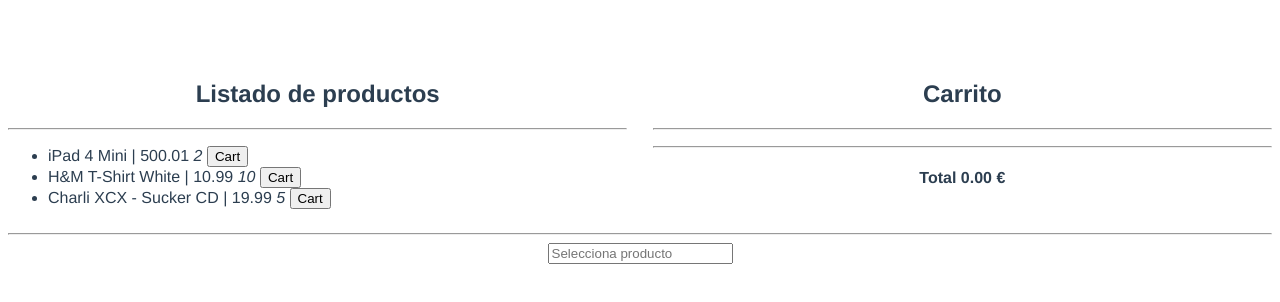
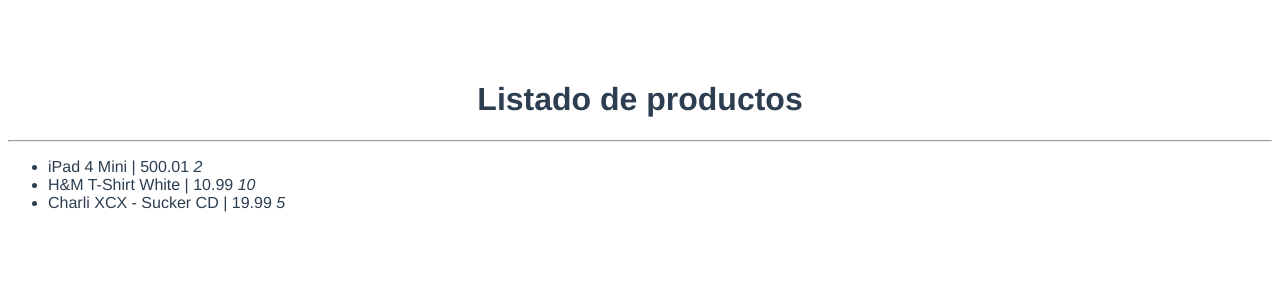
Before and after one commit to juanwmedia/vuex-desde-cero, a Vue app: page / in a window 1280 px wide. Shown: the top 302 px of the page. Built offline with nearby package versions, Linux system fonts and the light colour scheme.

Commit message:
Basic state managment
State, Mutations, Actions and Getters

```diff
--- a/src/App.vue
+++ b/src/App.vue
@@ -1,22 +1,16 @@
 <template>
   <div id="app">
     <AppProductList />
-    <AppShoppingCart />
-    <AppProductEdit />
   </div>
 </template>
 
 <script>
 import AppProductList from "./components/AppProductList.vue";
-import AppShoppingCart from "./components/AppShoppingCart.vue";
-import AppProductEdit from "./components/AppProductEdit.vue";
 export default {
   name: "app",
   components: {
     AppProductList,
-    AppShoppingCart,
-    AppProductEdit
-  }
+  },
 };
 </script>
 
--- a/src/api/shop.js
+++ b/src/api/shop.js
@@ -4,7 +4,8 @@
 const _products = [
   { id: 1, title: "iPad 4 Mini", price: 500.01, inventory: 2 },
   { id: 2, title: "H&M T-Shirt White", price: 10.99, inventory: 10 },
-  { id: 3, title: "Charli XCX - Sucker CD", price: 19.99, inventory: 5 }
+  { id: 3, title: "Charli XCX - Sucker CD", price: 19.99, inventory: 5 },
+  { id: 4, title: "Rtx 6600XT", price: 249.99, inventory: 0 }
 ];
 
 export default {
--- a/src/components/AppProductEdit.vue
+++ /dev/null
@@ -1,25 +0,0 @@
-<template>
-  <div>
-    <hr />
-    <input type="text" v-model="title" placeholder="Selecciona producto" />
-  </div>
-</template>
-
-<script>
-export default {
-  name: "AppProductEdit",
-  computed: {
-    // selectedProduct() {
-    //   return this.$store.getters.selectedProduct;
-    // }
-    title: {
-      get() {
-        return this.$store.getters.selectedProduct.title;
-      },
-      set(value) {
-        this.$store.commit("editProduct", { title: value });
-      }
-    }
-  }
-};
-</script>
--- a/src/components/AppProductList.vue
+++ b/src/components/AppProductList.vue
@@ -1,73 +1,38 @@
 <template>
   <div>
-    <h2>Listado de productos</h2>
+    <h1>Listado de productos</h1>
     <hr />
     <ul>
-      <li
-        :class="{ 'sold-out': $store.getters.nearlySoldOut(product.id) }"
-        @click="selectProduct(product)"
-        v-for="product in productsOnStock"
-        :key="product.id"
-      >
+      <li v-for="product in products" :key="product.id">
         {{ product.title }} | {{ product.price }}
         <i>{{ product.inventory }} </i>
-        <button @click="addToCart(product)">Cart</button>
       </li>
     </ul>
   </div>
 </template>
 
 <script>
-import { mapState, mapGetters, mapActions, mapMutations } from "vuex";
 export default {
   name: "AppProductList",
   async created() {
+    // Esperamos respuesta de la accion
     try {
+      // que se encuentra en el la store "getProducts"
       await this.$store.dispatch("getProducts");
     } catch (error) {
       console.error(error);
     }
   },
-  methods: {
-    ...mapActions({
-      addToCart: "addProductToCart"
-    }),
-    ...mapMutations({
-      selectProduct: "setSelectedProduct"
-    })
+  computed: {
+    products() {
+      return this.$store.getters.productsOnStock;
+      // Escuchamos el getter
+    },
   },
-  // methods: {
-  //   addToCart(product) {
-  //     this.$store.dispatch("addProductToCart", product);
-  //   },
-  //   selectProduct(product) {
-  //     this.$store.commit("setSelectedProduct", product);
-  //   }
-  // },
-  // computed: {
-  //   products() {
-  //     // return this.$store.state.products;
-  //     return this.$store.getters.productsOnStock;
-  //   }
-  // }
-  computed: {
-    ...mapState(["selectedProduct"]),
-    ...mapGetters(["productsOnStock"]),
-    testing() {
-      return null;
-    }
-  }
 };
 </script>
-
 <style scoped>
 ul {
   text-align: left;
 }
-.sold-out {
-  background-color: lightpink;
-  border: 3px solid tomato;
-  padding: 0.3rem;
-  margin: 0.1rem;
-}
 </style>
--- a/src/components/AppShoppingCart.vue
+++ /dev/null
@@ -1,46 +0,0 @@
-<template>
-  <div>
-    <h2>Carrito</h2>
-    <hr />
-    <ul>
-      <li v-for="(item, $index) in cartItems" :key="item.id">
-        {{ item.title }} ({{ item.quantity }})
-        <button @click="removeItem($index)">X</button>
-      </li>
-    </ul>
-    <button v-if="cartItems.length" @click="checkout">Checkout</button>
-    <hr />
-    <h4>Total {{ cartTotal || 0 }}</h4>
-    <div v-if="$store.state.checkoutError">
-      <p>Error procesando los productos...</p>
-    </div>
-  </div>
-</template>
-<script>
-import { currency } from "@/utils/currency.js";
-export default {
-  name: "AppShoppingCart",
-  methods: {
-    removeItem(index) {
-      this.$store.dispatch("removeProductFromCart", index);
-    },
-    checkout() {
-      this.$store.dispatch("checkout");
-    }
-  },
-  computed: {
-    cartItems() {
-      return this.$store.getters.productsOnCart;
-    },
-    cartTotal() {
-      return currency(this.$store.getters.cartTotal, " €");
-    }
-  }
-};
-</script>
-
-<style scoped>
-ul {
-  text-align: left;
-}
-</style>
--- a/src/store/cart.js
+++ /dev/null
@@ -1,59 +0,0 @@
-export default {
-  state: {
-    cart: []
-  },
-  mutations: {
-    incrementProductQuantity(state, item) {
-      item.quantity++;
-    },
-    addProductToCart(state, product) {
-      state.cart.push({
-        id: product.id,
-        quantity: 1
-      });
-    },
-    removeProductFromCart(state, index) {
-      state.cart.splice(index, 1);
-    },
-    emptyCart(state) {
-      state.cart = [];
-    }
-  },
-  actions: {
-    addProductToCart(context, product) {
-      if (product.inventory === 0) return;
-      const item = context.state.cart.find(item => item.id === product.id);
-      if (item) {
-        context.commit("incrementProductQuantity", item);
-      } else {
-        context.commit("addProductToCart", product);
-      }
-      context.commit("decrementProductInventory", product);
-    },
-    removeProductFromCart(context, index) {
-      const item = context.state.cart[index];
-      context.commit("removeProductFromCart", index);
-      context.commit("incrementProductInventory", item);
-    }
-  },
-  getters: {
-    productsOnCart(state, getters, rootState) {
-      return state.cart.map(item => {
-        const product = rootState.products.products.find(
-          product => product.id === item.id
-        );
-        return {
-          title: product.title,
-          price: product.price,
-          quantity: item.quantity
-        };
-      });
-    },
-    cartTotal(state, getters) {
-      return getters.productsOnCart.reduce(
-        (total, current) => total + current.price * current.quantity,
-        0
-      );
-    }
-  }
-};
--- a/src/store/index.js
+++ b/src/store/index.js
@@ -1,38 +1,34 @@
 import Vue from "vue";
 import Vuex from "vuex";
-import shop from "../api/shop.js";
-import cart from "./cart.js";
-import products from "./products.js";
+import api from "../api/shop.js";
+
 
 Vue.use(Vuex);
 
 export default new Vuex.Store({
-  strict: true,
-  modules: {
-    cart,
-    products
-  },
   state: {
-    checkoutError: false
+    products: [] // Unica fuente de datos verdadera
   },
   mutations: {
-    setCheckoutError(state, error) {
-      state.checkoutError = error;
+    addProducts(state, product) { // Mutamos el state, agregar producto
+      state.products = product
     }
   },
   actions: {
-    checkout({ commit, state }) {
-      shop.buyProducts(
-        state.cart.cart,
-        () => {
-          commit("emptyCart");
-          commit("setCheckoutError", false);
-        },
-        () => {
-          commit("setCheckoutError", true);
-        }
-      );
+    getProducts({ commit }) { // Mediante la accion getProducts
+      return new Promise(resolve => { //  realizamos el commit
+        api.getProducts(products => { //  de forma async
+          commit("addProducts", products);
+          resolve();
+        });
+      });
     }
   },
-  getters: {}
+  getters: {
+    productsOnStock(state) {
+      return state.products.filter(product => {
+        return product.inventory > 0;
+      });
+    }
+  }
 });
--- a/src/store/products.js
+++ /dev/null
@@ -1,55 +0,0 @@
-import shop from "../api/shop.js";
-import Vue from "vue";
-export default {
-  state: {
-    products: [],
-    selectedProduct: {}
-  },
-  mutations: {
-    setProducts(state, products) {
-      state.products = products;
-    },
-    setSelectedProduct(state, product) {
-      state.selectedProduct = product;
-    },
-    editProduct(state, data) {
-      const index = state.products.findIndex(
-        product => product.id === state.selectedProduct.id
-      );
-      const product = Object.assign({}, state.products[index], data);
-      Vue.set(state.products, index, product);
-    },
-    decrementProductInventory(state, product) {
-      product.inventory--;
-    },
-    incrementProductInventory(state, item) {
-      const product = state.products.find(product => product.id === item.id);
-      product.inventory += item.quantity;
-    }
-  },
-  actions: {
-    getProducts({ commit }) {
-      return new Promise(resolve => {
-        shop.getProducts(products => {
-          commit("setProducts", products);
-          resolve();
-        });
-      });
-    }
-  },
-  getters: {
-    productsOnStock(state) {
-      return state.products.filter(product => {
-        return product.inventory > 0;
-      });
-    },
-    selectedProduct(state) {
-      return state.selectedProduct;
-    },
-    nearlySoldOut(state) {
-      return id => {
-        return state.products.find(product => product.id === id).inventory < 2;
-      };
-    }
-  }
-};
--- a/src/utils/currency.js
+++ /dev/null
@@ -1,17 +0,0 @@
-const digitsRE = /(\d{3})(?=\d)/g;
-
-export function currency(value, currency, decimals) {
-  value = parseFloat(value);
-  if (!isFinite(value) || (!value && value !== 0)) return "";
-  currency = currency != null ? currency : "$";
-  decimals = decimals != null ? decimals : 2;
-  var stringified = Math.abs(value).toFixed(decimals);
-  var _int = decimals ? stringified.slice(0, -1 - decimals) : stringified;
-  var i = _int.length % 3;
-  var head = i > 0 ? _int.slice(0, i) + (_int.length > 3 ? "," : "") : "";
-  var _float = decimals ? stringified.slice(-1 - decimals) : "";
-  var sign = value < 0 ? "-" : "";
-  return (
-    sign + head + _int.slice(i).replace(digitsRE, "$1,") + _float + currency
-  );
-}
```
